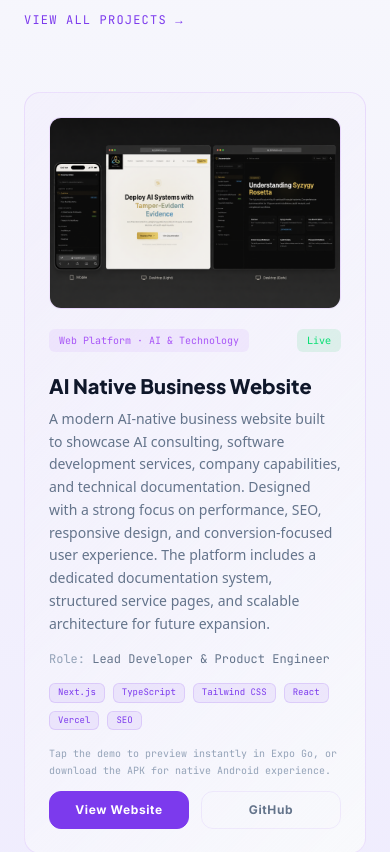
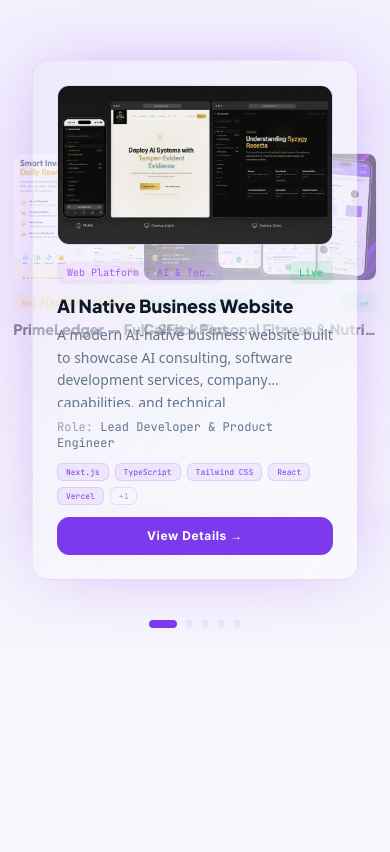
Before and after one commit to adiiaot/Aot-network-portfolio, a Next.js app: page / in a window 390 px wide. Shown: the part 1405-2257 px from the top of the page. Built offline with nearby package versions, Linux system fonts and the light colour scheme; no server answers.

Commit message:
feat: redesign Work section as draggable carousel with glide effect

```diff
--- a/src/components/sections/Work.tsx
+++ b/src/components/sections/Work.tsx
@@ -1,23 +1,78 @@
 "use client";
 
-import { useState } from "react";
+import { useState, useRef, useCallback, useEffect } from "react";
 import Image from "next/image";
+import Link from "next/link";
 import { AOTLogo } from "@/components/ui/AOTLogo";
 import { SectionLabel } from "@/components/ui/SectionLabel";
 import { projects } from "@/data/projects";
 
-import Link from "next/link";
+export function Work() {
+  const [activeIndex, setActiveIndex] = useState(0);
+  const [isDragging, setIsDragging] = useState(false);
+  const [dragOffset, setDragOffset] = useState(0);
+  const [dragStartX, setDragStartX] = useState(0);
+  const containerRef = useRef<HTMLDivElement>(null);
+  const allProjects = projects;
 
-export function Work() {
-  const [showAll, setShowAll] = useState(false);
-  const featured = projects.filter((p) => p.featured);
-  const nonFeatured = projects.filter((p) => !p.featured);
-  const visible = showAll ? projects : featured.slice(0, 3);
+  const wrapIndex = (i: number) =>
+    ((i % allProjects.length) + allProjects.length) % allProjects.length;
+
+  const goTo = useCallback(
+    (dir: number) => {
+      setActiveIndex((prev) => wrapIndex(prev + dir));
+    },
+    [wrapIndex]
+  );
+
+  const handleDragStart = (clientX: number) => {
+    setIsDragging(true);
+    setDragStartX(clientX);
+    setDragOffset(0);
+  };
+
+  const handleDragMove = (clientX: number) => {
+    if (!isDragging) return;
+    setDragOffset(clientX - dragStartX);
+  };
+
+  const handleDragEnd = () => {
+    if (!isDragging) return;
+    setIsDragging(false);
+    if (Math.abs(dragOffset) > 60) {
+      goTo(dragOffset > 0 ? -1 : 1);
+    }
+    setDragOffset(0);
+  };
+
+  useEffect(() => {
+    const container = containerRef.current;
+    if (!container) return;
+
+    const onWheel = (e: WheelEvent) => {
+      if (Math.abs(e.deltaX) > Math.abs(e.deltaY)) {
+        e.preventDefault();
+        if (e.deltaX > 0) goTo(1);
+        else goTo(-1);
+      }
+    };
+    container.addEventListener("wheel", onWheel, { passive: false });
+    return () => container.removeEventListener("wheel", onWheel);
+  }, [goTo]);
+
+  const prev = wrapIndex(activeIndex - 1);
+  const next = wrapIndex(activeIndex + 1);
+  const prev2 = wrapIndex(activeIndex - 2);
+  const next2 = wrapIndex(activeIndex + 2);
+
+  const totalTilt = dragOffset;
+  const tiltClamped = Math.max(-120, Math.min(120, totalTilt));
+  const dragProgress = tiltClamped / 120;
 
   return (
     <section
       id="work"
-      className="py-32 px-6"
+      className="py-32 px-6 overflow-hidden"
       style={{ background: "var(--section-work)" }}
     >
       <div className="max-w-6xl mx-auto">
@@ -25,7 +80,10 @@ export function Work() {
         <div className="flex items-end justify-between mb-16 mt-4 flex-wrap gap-4">
           <h2
             className="text-4xl md:text-6xl font-black"
-            style={{ fontFamily: "'Plus Jakarta Sans', sans-serif", color: "var(--text-primary)" }}
+            style={{
+              fontFamily: "'Plus Jakarta Sans', sans-serif",
+              color: "var(--text-primary)",
+            }}
           >
             Products I&apos;ve
             <br />
@@ -40,38 +98,147 @@ export function Work() {
               shipped.
             </span>
           </h2>
-          {nonFeatured.length > 0 && (
-            <button
-              onClick={() => setShowAll(!showAll)}
-              className="text-xs tracking-widest uppercase flex items-center gap-2 transition-colors"
-              style={{
-                fontFamily: "'JetBrains Mono', monospace",
-                color: "var(--accent-primary)",
-              }}
-              onMouseEnter={(e) => (e.currentTarget.style.opacity = "0.8")}
-              onMouseLeave={(e) => (e.currentTarget.style.opacity = "1")}
-            >
-              {showAll ? "Show featured only" : "View all projects"} →
-            </button>
-          )}
         </div>
 
-        <div className="grid md:grid-cols-2 lg:grid-cols-3 gap-5">
-          {visible.map((p) => (
+        {/* Carousel */}
         <div
-              key={p.id}
-              className="group relative border rounded-2xl p-6 flex flex-col transition-all duration-500 hover:-translate-y-2"
+          ref={containerRef}
+          className="relative select-none"
+          style={{ height: "520px" }}
+          onMouseDown={(e) => handleDragStart(e.clientX)}
+          onMouseMove={(e) => handleDragMove(e.clientX)}
+          onMouseUp={handleDragEnd}
+          onMouseLeave={handleDragEnd}
+          onTouchStart={(e) => handleDragStart(e.touches[0].clientX)}
+          onTouchMove={(e) => handleDragMove(e.touches[0].clientX)}
+          onTouchEnd={handleDragEnd}
+        >
+          {/* Slide 2 back */}
+          <CarouselCard
+            project={allProjects[prev2]}
+            position="prev2"
+            dragProgress={dragProgress}
+            onClick={() => goTo(-1)}
+          />
+
+          <CarouselCard
+            project={allProjects[prev]}
+            position="prev"
+            dragProgress={dragProgress}
+            onClick={() => goTo(-1)}
+          />
+
+          <CarouselCard
+            project={allProjects[activeIndex]}
+            position="active"
+            dragProgress={dragProgress}
+            onClick={() => {}}
+            active
+          />
+
+          <CarouselCard
+            project={allProjects[next]}
+            position="next"
+            dragProgress={dragProgress}
+            onClick={() => goTo(1)}
+          />
+
+          <CarouselCard
+            project={allProjects[next2]}
+            position="next2"
+            dragProgress={dragProgress}
+            onClick={() => goTo(1)}
+          />
+        </div>
+
+        {/* Dots */}
+        <div className="flex justify-center items-center gap-2 mt-10">
+          {allProjects.map((_, i) => (
+            <button
+              key={i}
+              onClick={() => setActiveIndex(i)}
+              className="rounded-full transition-all duration-300"
+              style={{
+                width: i === activeIndex ? 28 : 8,
+                height: 8,
+                background:
+                  i === activeIndex
+                    ? "var(--accent-primary)"
+                    : "var(--border-color-light)",
+              }}
+              aria-label={`Go to project ${i + 1}`}
+            />
+          ))}
+        </div>
+      </div>
+    </section>
+  );
+}
+
+function CarouselCard({
+  project,
+  position,
+  scale,
+  dragProgress,
+  onClick,
+  active,
+}: {
+  project: (typeof import("@/data/projects").projects)[0];
+  position: "prev2" | "prev" | "active" | "next" | "next2";
+  scale?: number;
+  dragProgress: number;
+  onClick: () => void;
+  active?: boolean;
+}) {
+  const p = project;
+
+  const baseConfig: Record<string, { x: number; s: number; o: number; z: number }> = {
+    prev2: { x: -140, s: 0.6, o: 0, z: 0 },
+    prev: { x: -65, s: 0.8, o: 0.5, z: 1 },
+    active: { x: 0, s: 1, o: 1, z: 3 },
+    next: { x: 65, s: 0.8, o: 0.5, z: 1 },
+    next2: { x: 140, s: 0.6, o: 0, z: 0 },
+  };
+
+  const cfg = baseConfig[position];
+  const dragShift = dragProgress * (position === "active" ? 0 : position === "prev" ? -65 : position === "next" ? -65 : position === "prev2" ? -140 : position === "next2" ? -140 : 0);
+
+  const translateX = cfg.x + dragShift;
+  const s = active ? cfg.s + Math.abs(dragProgress) * 0.2 : cfg.s - Math.abs(dragProgress) * 0.1;
+  const o = Math.max(0, Math.min(1, cfg.o - Math.abs(dragProgress) * 0.3));
+
+  return (
+    <div
+      className="absolute inset-0 flex items-center justify-center cursor-pointer"
+      style={{
+        transform: `translateX(${translateX}px) scale(${Math.max(0.4, s)})`,
+        opacity: o,
+        zIndex: cfg.z,
+        transition: !active
+          ? "transform 0.6s cubic-bezier(0.25, 0.46, 0.45, 0.94), opacity 0.6s cubic-bezier(0.25, 0.46, 0.45, 0.94)"
+          : "none",
+        pointerEvents: o < 0.1 ? "none" : "auto",
+      }}
+      onClick={active ? undefined : onClick}
+    >
+      <div
+        className="relative border rounded-2xl p-6 flex flex-col transition-shadow duration-500 w-full max-w-sm mx-2"
         style={{
           borderColor: `${p.accent}25`,
           background: `linear-gradient(135deg,${p.accent}06 0%, var(--bg-primary) 100%)`,
+          boxShadow: active ? `0 0 70px -15px ${p.accent}70` : "none",
+          height: active ? "100%" : "90%",
         }}
       >
+        {active && (
+          <Link
+            href={`/projects/${p.id}`}
+            className="absolute inset-0 z-10 rounded-2xl"
+            aria-label={`View details for ${p.name}`}
+          />
+        )}
         <div
-                className="absolute inset-0 rounded-2xl opacity-0 group-hover:opacity-100 transition-opacity duration-500 pointer-events-none"
-                style={{ boxShadow: `0 0 70px -15px ${p.accent}70` }}
-              />
-              <div
-                className="w-full h-48 rounded-xl mb-5 flex items-center justify-center relative overflow-hidden"
+          className="w-full h-40 rounded-xl mb-4 flex items-center justify-center relative overflow-hidden shrink-0"
           style={{
             background: `linear-gradient(135deg,${p.accent}12 0%, var(--bg-primary) 100%)`,
             border: `1px solid ${p.accent}20`,
@@ -83,12 +250,12 @@ export function Work() {
               alt={p.name}
               fill
               className="object-cover"
-                    sizes="(max-width: 768px) 100vw, 33vw"
+              sizes="(max-width: 768px) 100vw, 400px"
             />
           ) : (
             <>
               <div style={{ opacity: 0.25 }}>
-                      <AOTLogo size={56} />
+                <AOTLogo size={40} />
               </div>
               <div className="absolute bottom-3 left-0 right-0 flex justify-center">
                 <span
@@ -104,9 +271,9 @@ export function Work() {
             </>
           )}
         </div>
-              <div className="flex items-start justify-between mb-3">
+        <div className="flex items-start justify-between mb-2 shrink-0">
           <span
-                  className="text-[10px] px-2.5 py-1 rounded-md"
+            className="text-[10px] px-2.5 py-1 rounded-md truncate max-w-[60%]"
             style={{
               background: `${p.accent}15`,
               color: p.accent,
@@ -116,7 +283,7 @@ export function Work() {
             {p.tag}
           </span>
           <span
-                  className={`text-[10px] px-2.5 py-1 rounded-md font-mono ${
+            className={`text-[10px] px-2.5 py-1 rounded-md font-mono shrink-0 ${
               p.status === "Live"
                 ? "bg-green-500/10 text-green-400"
                 : p.status === "Open"
@@ -128,29 +295,38 @@ export function Work() {
           </span>
         </div>
         <h3
-                className="text-xl font-black mt-2 mb-2"
-                style={{ fontFamily: "'Plus Jakarta Sans', sans-serif", color: "var(--text-primary)" }}
+          className="text-lg font-black mb-1 truncate shrink-0"
+          style={{
+            fontFamily: "'Plus Jakarta Sans', sans-serif",
+            color: "var(--text-primary)",
+          }}
         >
           {p.name}
         </h3>
+        {active && (
+          <>
             <p
-                className="text-sm leading-relaxed mb-4 flex-1"
+              className="text-sm leading-relaxed mb-3 flex-1 overflow-hidden line-clamp-3"
               style={{ color: "var(--text-muted)" }}
             >
               {p.description}
             </p>
             <div
-                className="text-xs mb-4"
-                style={{ fontFamily: "'JetBrains Mono', monospace", color: "var(--text-dim)" }}
+              className="text-xs mb-3 shrink-0"
+              style={{
+                fontFamily: "'JetBrains Mono', monospace",
+                color: "var(--text-dim)",
+              }}
             >
-                Role: <span style={{ color: "var(--text-muted)" }}>{p.role}</span>
+              Role:{" "}
+              <span style={{ color: "var(--text-muted)" }}>{p.role}</span>
             </div>
             {p.technologies.length > 0 && (
-                <div className="flex flex-wrap gap-2 mb-4">
-                  {p.technologies.map((tech) => (
+              <div className="flex flex-wrap gap-1.5 mb-3 shrink-0">
+                {p.technologies.slice(0, 5).map((tech) => (
                   <span
                     key={tech}
-                      className="text-[9px] px-2 py-0.5 rounded-md"
+                    className="text-[8px] px-2 py-0.5 rounded-md"
                     style={{
                       fontFamily: "'JetBrains Mono', monospace",
                       background: "var(--bg-code-tag)",
@@ -161,118 +337,42 @@ export function Work() {
                     {tech}
                   </span>
                 ))}
-                </div>
-              )}
-              {(p.liveUrl || p.apkUrl || p.githubUrl) && (
-                <div
-                  className="text-[10px] mb-3 leading-relaxed"
+                {p.technologies.length > 5 && (
+                  <span
+                    className="text-[8px] px-2 py-0.5 rounded-md"
                     style={{
                       fontFamily: "'JetBrains Mono', monospace",
                       color: "var(--text-dim)",
+                      border: "1px solid var(--border-color)",
                     }}
                   >
-                  Tap the demo to preview instantly in Expo Go, or download the APK for native Android experience.
+                    +{p.technologies.length - 5}
+                  </span>
+                )}
               </div>
             )}
-              <div className="flex gap-3 mt-auto">
-                {p.id !== "ai-native-website" && (
             <Link
               href={`/projects/${p.id}`}
-                    className="flex-1 text-center text-xs font-bold py-2.5 rounded-xl transition-all"
+              className="block w-full text-center text-xs font-bold py-2.5 rounded-xl transition-all relative z-20 shrink-0"
               style={{
                 fontFamily: "'Inter', sans-serif",
                 letterSpacing: "0.05em",
-                      border: "1px solid var(--border-color-light)",
-                      color: "var(--text-muted)",
+                border: "1px solid var(--accent-primary)",
+                color: "#fff",
+                background: "var(--accent-primary)",
               }}
               onMouseEnter={(e) => {
-                      e.currentTarget.style.borderColor = "var(--accent-secondary)";
-                      e.currentTarget.style.color = "var(--accent-primary)";
+                e.currentTarget.style.opacity = "0.9";
               }}
               onMouseLeave={(e) => {
-                      e.currentTarget.style.borderColor = "var(--border-color-light)";
-                      e.currentTarget.style.color = "var(--text-muted)";
+                e.currentTarget.style.opacity = "1";
               }}
             >
-                    View Details
+              View Details →
             </Link>
-                )}
-                {p.liveUrl && (
-                  <a
-                    href={p.liveUrl}
-                    className="flex-1 text-center text-xs font-bold py-2.5 rounded-xl transition-all"
-                    style={{
-                      fontFamily: "'Inter', sans-serif",
-                      letterSpacing: "0.05em",
-                      border: p.id === "ai-native-website" ? "1px solid var(--accent-primary)" : "1px solid var(--border-color-light)",
-                      color: p.id === "ai-native-website" ? "#fff" : "var(--text-muted)",
-                      background: p.id === "ai-native-website" ? "var(--accent-primary)" : "transparent",
-                    }}
-                    onMouseEnter={(e) => {
-                      if (p.id !== "ai-native-website") {
-                        e.currentTarget.style.borderColor = "var(--accent-secondary)";
-                        e.currentTarget.style.color = "var(--accent-primary)";
-                      }
-                    }}
-                    onMouseLeave={(e) => {
-                      if (p.id !== "ai-native-website") {
-                        e.currentTarget.style.borderColor = "var(--border-color-light)";
-                        e.currentTarget.style.color = "var(--text-muted)";
-                      }
-                    }}
-                  >
-                    {p.id === "ai-native-website" ? "View Website" : "Live Demo"}
-                  </a>
-                )}
-                {p.apkUrl && (
-                  <a
-                    href={p.apkUrl}
-                    className="flex-1 text-center text-xs font-bold py-2.5 rounded-xl transition-all"
-                    style={{
-                      fontFamily: "'Inter', sans-serif",
-                      letterSpacing: "0.05em",
-                      border: "1px solid var(--border-color-light)",
-                      color: "var(--text-muted)",
-                    }}
-                    onMouseEnter={(e) => {
-                      e.currentTarget.style.borderColor = "var(--accent-secondary)";
-                      e.currentTarget.style.color = "var(--accent-primary)";
-                    }}
-                    onMouseLeave={(e) => {
-                      e.currentTarget.style.borderColor = "var(--border-color-light)";
-                      e.currentTarget.style.color = "var(--text-muted)";
-                    }}
-                  >
-                    Download APK
-                  </a>
-                )}
-                {p.githubUrl && (
-                  <a
-                    href={p.githubUrl}
-                    className="flex-1 text-center text-xs font-bold py-2.5 rounded-xl transition-all"
-                    style={{
-                      fontFamily: "'Inter', sans-serif",
-                      letterSpacing: "0.05em",
-                      border: "1px solid var(--border-color-light)",
-                      color: "var(--text-muted)",
-                    }}
-                    onMouseEnter={(e) => {
-                      e.currentTarget.style.borderColor = "var(--accent-secondary)";
-                      e.currentTarget.style.color = "var(--accent-primary)";
-                    }}
-                    onMouseLeave={(e) => {
-                      e.currentTarget.style.borderColor = "var(--border-color-light)";
-                      e.currentTarget.style.color = "var(--text-muted)";
-                    }}
-                  >
-                    GitHub
-                  </a>
+          </>
         )}
       </div>
     </div>
-          ))}
-        </div>
-      </div>
-    </section>
   );
 }
```
Lines whose indentation alone changed are shown as unchanged.
